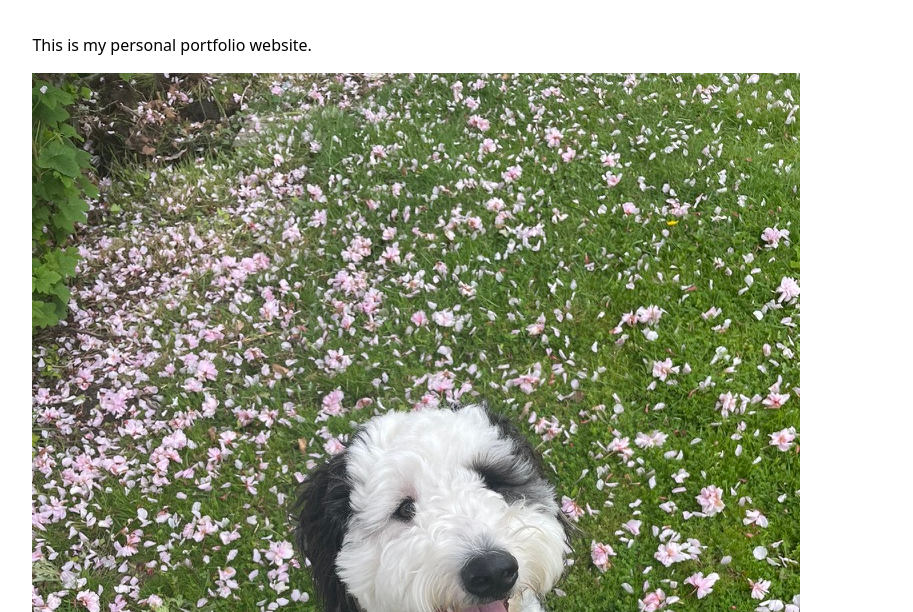
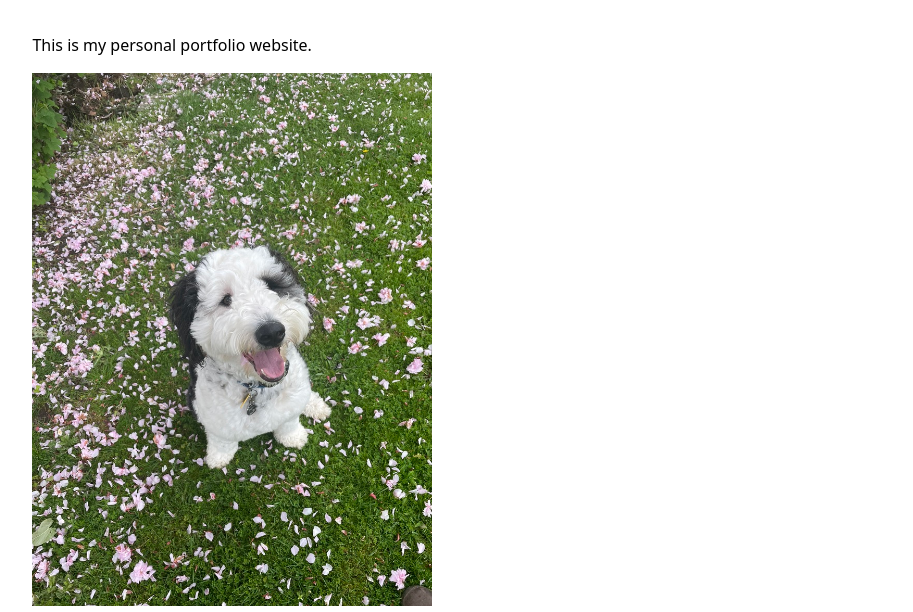
Before and after one commit to dangitmac/portfolio, a plain HTML site: page index.html in a window 1280 px wide. Shown: the part 188-800 px from the top of the page, without its empty margins (150-1063 px from the left). Drawn offline with Linux system fonts and the light colour scheme.

Commit message:
resize doodle pic

```diff
--- a/index.html
+++ b/index.html
@@ -19,7 +19,7 @@
 
     <h1>Mac Dang</h1>
     <p>This is my personal portfolio website.</p>
-    <img src="images/doodle.jpeg" alt="picture of my dog">
+    <img class="dog-photo" src="images/doodle.jpeg" alt="picture of my dog">
 </body>
 
 </html>
--- a/style.css
+++ b/style.css
@@ -104,3 +104,9 @@ section h2 {
 section ul {
     padding-left: 1.5em;
 }
+
+.dog-photo {
+    max-width: 400px;
+    width: 100%;
+    height: auto;
+}
```
